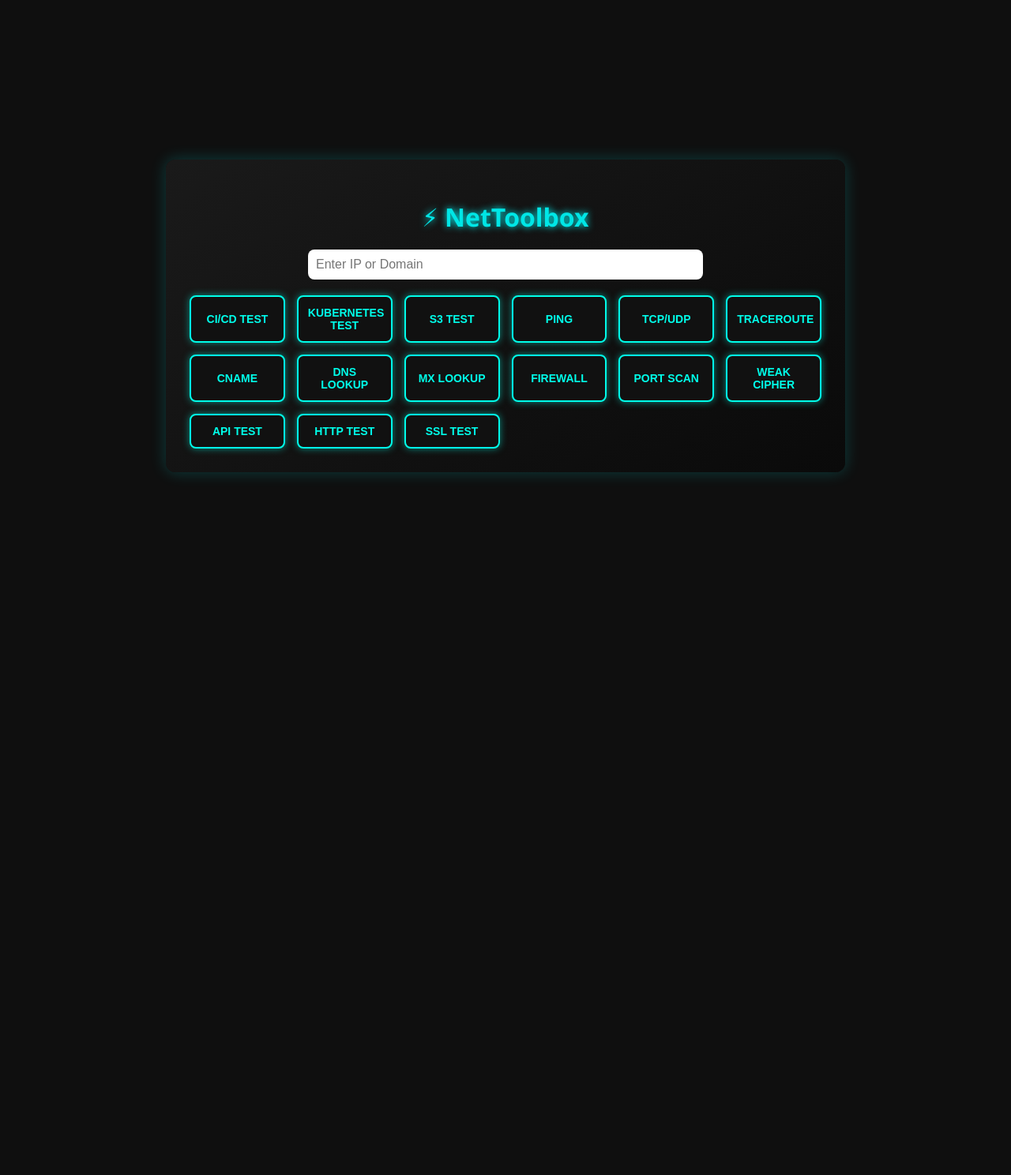
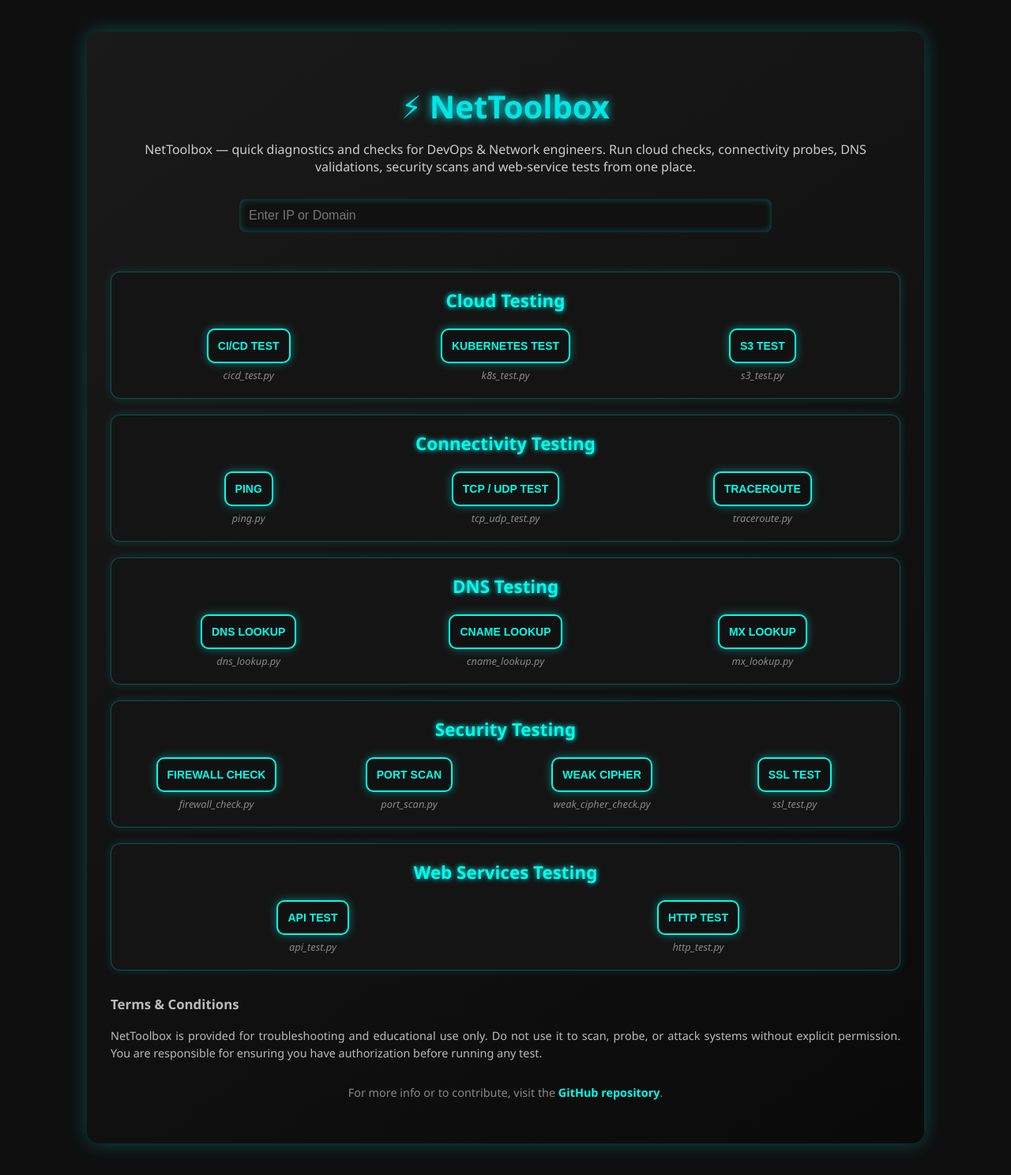
Before and after one commit to TechWithHer/DevOps_Complete_Course, a Flask app: page / in a window 1280 px wide. Shown: the whole page at 79% size. Before the commit the page ends 604 px from the top, so only its background shows below. Run offline with Flask 3, Linux system fonts and the light colour scheme.

Commit message:
style updated

```diff
--- a/Week1_Networking/Project_NetToolBox/static/style.css
+++ b/Week1_Networking/Project_NetToolBox/static/style.css
@@ -1,58 +1,100 @@
+/* Base layout */
 body {
     background: #0f0f0f;
     font-family: 'Segoe UI', Tahoma, Geneva, Verdana, sans-serif;
     color: #fff;
     display: flex;
     justify-content: center;
-    align-items: center;
-    height: 100vh;
+    align-items: flex-start;
+    min-height: 100vh;
     margin: 0;
+    padding: 40px 0;
 }
 
+/* Container */
 .container {
     text-align: center;
     background: linear-gradient(145deg, #1a1a1a, #0a0a0a);
-    padding: 30px;
-    border-radius: 12px;
-    box-shadow: 0 0 20px rgba(0, 255, 255, 0.2);
-    width: 80%;
-    max-width: 800px;
+    padding: 40px 30px;
+    border-radius: 16px;
+    box-shadow: 0 0 25px rgba(0, 255, 255, 0.25);
+    width: 85%;
+    max-width: 1000px;
 }
 
+/* Header */
 h1 {
-    margin-bottom: 20px;
+    margin-bottom: 10px;
     color: #00e6e6;
-    text-shadow: 0 0 10px #00ffff;
+    text-shadow: 0 0 12px #00ffff;
+    font-size: 2.5rem;
 }
 
+header p {
+    font-size: 1rem;
+    color: #ccc;
+    margin-bottom: 30px;
+}
+
+/* Input Field */
 input[type="text"] {
-    padding: 10px;
-    width: 60%;
+    padding: 12px;
+    width: 65%;
     border: none;
     border-radius: 8px;
-    margin-bottom: 20px;
+    margin-bottom: 30px;
     outline: none;
     font-size: 16px;
+    background: #111;
+    color: #fff;
+    box-shadow: inset 0 0 8px rgba(0, 255, 255, 0.3);
 }
 
+/* Category cards */
+.category {
+    background: #141414;
+    border: 1px solid rgba(0, 255, 255, 0.25);
+    border-radius: 12px;
+    padding: 20px;
+    margin: 20px 0;
+    box-shadow: 0 0 12px rgba(0, 255, 255, 0.15);
+    text-align: center;
+    transition: transform 0.2s ease, box-shadow 0.3s ease;
+}
+
+.category:hover {
+    transform: translateY(-4px);
+    box-shadow: 0 0 20px rgba(0, 255, 255, 0.3);
+}
+
+/* Category headings */
+.category h2 {
+    margin: 0 0 20px;
+    font-size: 1.4rem;
+    color: #00ffea;
+    text-shadow: 0 0 6px #00ffff;
+}
+
+/* Button grid */
 .buttons {
     display: grid;
-    grid-template-columns: repeat(auto-fit, minmax(120px, 1fr));
-    gap: 15px;
+    grid-template-columns: repeat(auto-fit, minmax(160px, 1fr));
+    gap: 18px;
 }
 
+/* Buttons */
 button {
     padding: 12px;
     background: #111;
     color: #00ffea;
     border: 2px solid #00ffea;
-    border-radius: 8px;
+    border-radius: 10px;
     cursor: pointer;
     font-size: 14px;
     transition: all 0.3s ease;
     text-transform: uppercase;
     font-weight: bold;
-    box-shadow: 0 0 10px rgba(0, 255, 234, 0.5);
+    box-shadow: 0 0 12px rgba(0, 255, 234, 0.4);
 }
 
 button:hover {
@@ -61,24 +103,59 @@ button:hover {
     box-shadow: 0 0 20px #00ffea;
 }
 
+/* File names under buttons */
+.tool .file-name {
+    margin-top: 6px;
+    font-size: 0.8rem;
+    color: #888;
+    font-style: italic;
+}
+
+/* Result box */
 .result {
     margin-top: 30px;
     padding: 20px;
-    border-radius: 8px;
+    border-radius: 10px;
     font-size: 18px;
     font-weight: bold;
 }
 
 .result.good {
-    background: rgba(0, 255, 0, 0.1);
+    background: rgba(0, 255, 0, 0.08);
     border: 2px solid #00ff00;
     color: #00ff00;
     text-shadow: 0 0 10px #00ff00;
 }
 
 .result.bad {
-    background: rgba(255, 0, 0, 0.1);
+    background: rgba(255, 0, 0, 0.08);
     border: 2px solid #ff0000;
     color: #ff4d4d;
     text-shadow: 0 0 10px #ff0000;
 }
+
+/* Terms & Conditions */
+.terms {
+    margin-top: 30px;
+    font-size: 0.9rem;
+    color: #bbb;
+    line-height: 1.5;
+    text-align: justify;
+}
+
+/* Footer */
+footer {
+    margin-top: 30px;
+    font-size: 0.9rem;
+    color: #888;
+}
+
+footer a {
+    color: #00ffea;
+    text-decoration: none;
+    font-weight: bold;
+}
+
+footer a:hover {
+    text-decoration: underline;
+}
--- a/Week1_Networking/Project_NetToolBox/templates/index.html
+++ b/Week1_Networking/Project_NetToolBox/templates/index.html
@@ -7,35 +7,150 @@
 </head>
 <body>
     <div class="container">
+        <!-- Header / Hero -->
+        <header>
             <h1>⚡ NetToolbox</h1>
+            <p>
+                NetToolbox — quick diagnostics and checks for DevOps & Network engineers.
+                Run cloud checks, connectivity probes, DNS validations, security scans and web-service tests from one place.
+            </p>
+        </header>
+
+        <!-- Input -->
         <form method="POST">
             <input type="text" name="target" placeholder="Enter IP or Domain" required>
 
+            <!-- Cloud Testing -->
+            <section class="category cloud">
+                <h2>Cloud Testing</h2>
                 <div class="buttons">
+                    <div class="tool">
                         <button type="submit" name="category" value="cicd">CI/CD Test</button>
+                        <div class="file-name">cicd_test.py</div>
+                    </div>
+
+                    <div class="tool">
                         <button type="submit" name="category" value="k8s">Kubernetes Test</button>
+                        <div class="file-name">k8s_test.py</div>
+                    </div>
+
+                    <div class="tool">
                         <button type="submit" name="category" value="s3">S3 Test</button>
+                        <div class="file-name">s3_test.py</div>
+                    </div>
+                </div>
+            </section>
+
+            <!-- Connectivity Testing -->
+            <section class="category connectivity">
+                <h2>Connectivity Testing</h2>
+                <div class="buttons">
+                    <div class="tool">
                         <button type="submit" name="category" value="ping">Ping</button>
-                <button type="submit" name="category" value="tcp_udp">TCP/UDP</button>
+                        <div class="file-name">ping.py</div>
+                    </div>
+
+                    <div class="tool">
+                        <button type="submit" name="category" value="tcp_udp">TCP / UDP Test</button>
+                        <div class="file-name">tcp_udp_test.py</div>
+                    </div>
+
+                    <div class="tool">
                         <button type="submit" name="category" value="traceroute">Traceroute</button>
-                <button type="submit" name="category" value="cname">CNAME</button>
+                        <div class="file-name">traceroute.py</div>
+                    </div>
+                </div>
+            </section>
+
+            <!-- DNS Testing -->
+            <section class="category dns">
+                <h2>DNS Testing</h2>
+                <div class="buttons">
+                    <div class="tool">
                         <button type="submit" name="category" value="dns">DNS Lookup</button>
+                        <div class="file-name">dns_lookup.py</div>
+                    </div>
+
+                    <div class="tool">
+                        <button type="submit" name="category" value="cname">CNAME Lookup</button>
+                        <div class="file-name">cname_lookup.py</div>
+                    </div>
+
+                    <div class="tool">
                         <button type="submit" name="category" value="mx">MX Lookup</button>
-                <button type="submit" name="category" value="firewall">Firewall</button>
+                        <div class="file-name">mx_lookup.py</div>
+                    </div>
+                </div>
+            </section>
+
+            <!-- Security Testing -->
+            <section class="category security">
+                <h2>Security Testing</h2>
+                <div class="buttons">
+                    <div class="tool">
+                        <button type="submit" name="category" value="firewall">Firewall Check</button>
+                        <div class="file-name">firewall_check.py</div>
+                    </div>
+
+                    <div class="tool">
                         <button type="submit" name="category" value="port_scan">Port Scan</button>
+                        <div class="file-name">port_scan.py</div>
+                    </div>
+
+                    <div class="tool">
                         <button type="submit" name="category" value="weak_cipher">Weak Cipher</button>
+                        <div class="file-name">weak_cipher_check.py</div>
+                    </div>
+
+                    <div class="tool">
+                        <button type="submit" name="category" value="ssl">SSL Test</button>
+                        <div class="file-name">ssl_test.py</div>
+                    </div>
+                </div>
+            </section>
+
+            <!-- Web Services Testing -->
+            <section class="category webservices">
+                <h2>Web Services Testing</h2>
+                <div class="buttons">
+                    <div class="tool">
                         <button type="submit" name="category" value="api">API Test</button>
+                        <div class="file-name">api_test.py</div>
+                    </div>
+
+                    <div class="tool">
                         <button type="submit" name="category" value="http">HTTP Test</button>
-                <button type="submit" name="category" value="ssl">SSL Test</button>
+                        <div class="file-name">http_test.py</div>
                     </div>
+                </div>
+            </section>
         </form>
 
+        <!-- Results -->
         {% if result %}
             <div class="result {{ status }}">
                 <h2>Result:</h2>
                 <p>{{ result }}</p>
             </div>
         {% endif %}
+
+        <!-- Terms & Conditions -->
+        <section class="terms">
+            <h3>Terms & Conditions</h3>
+            <p>
+                NetToolbox is provided for troubleshooting and educational use only.
+                Do not use it to scan, probe, or attack systems without explicit permission.
+                You are responsible for ensuring you have authorization before running any test.
+            </p>
+        </section>
+
+        <!-- Footer -->
+        <footer>
+            <p>
+                For more info or to contribute, visit the
+                <a href="https://github.com/yourusername/NetToolbox" target="_blank" rel="noopener">GitHub repository</a>.
+            </p>
+        </footer>
     </div>
 </body>
 </html>
```
Lines whose indentation alone changed are shown as unchanged.
